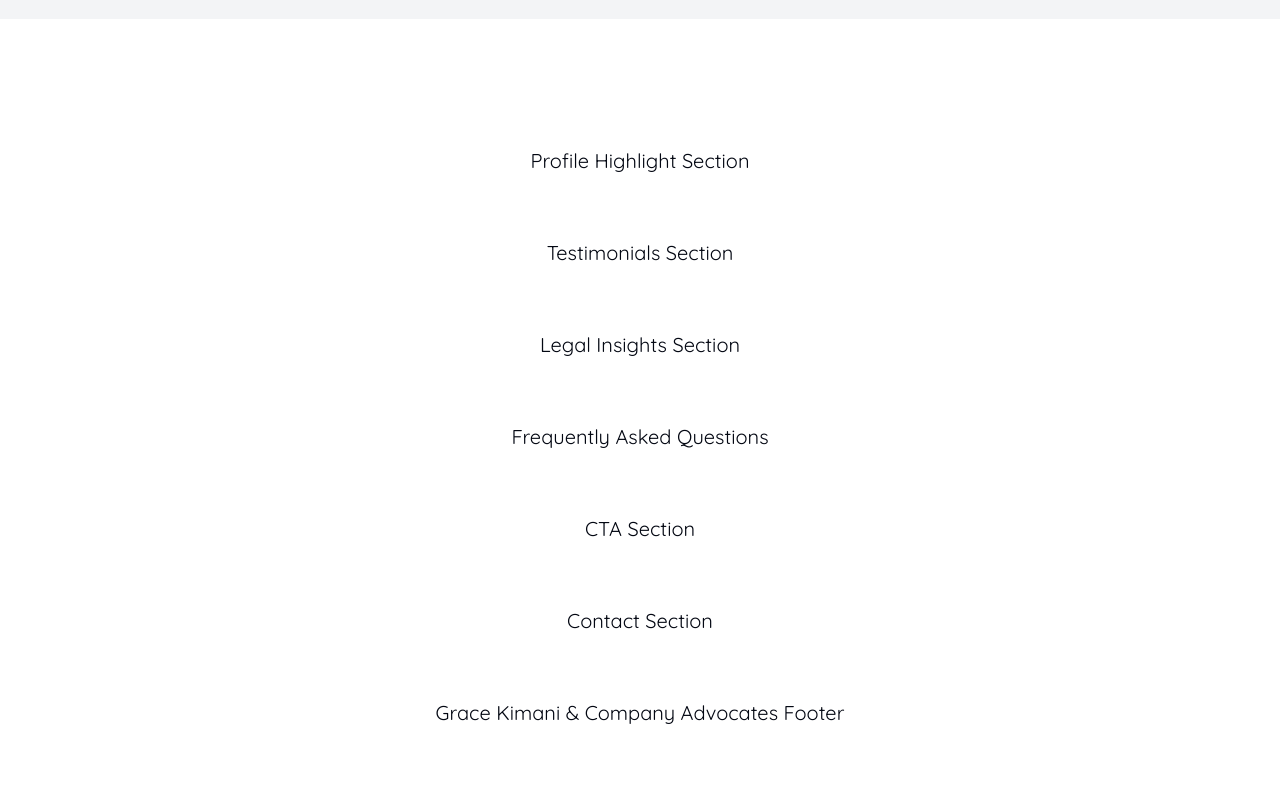
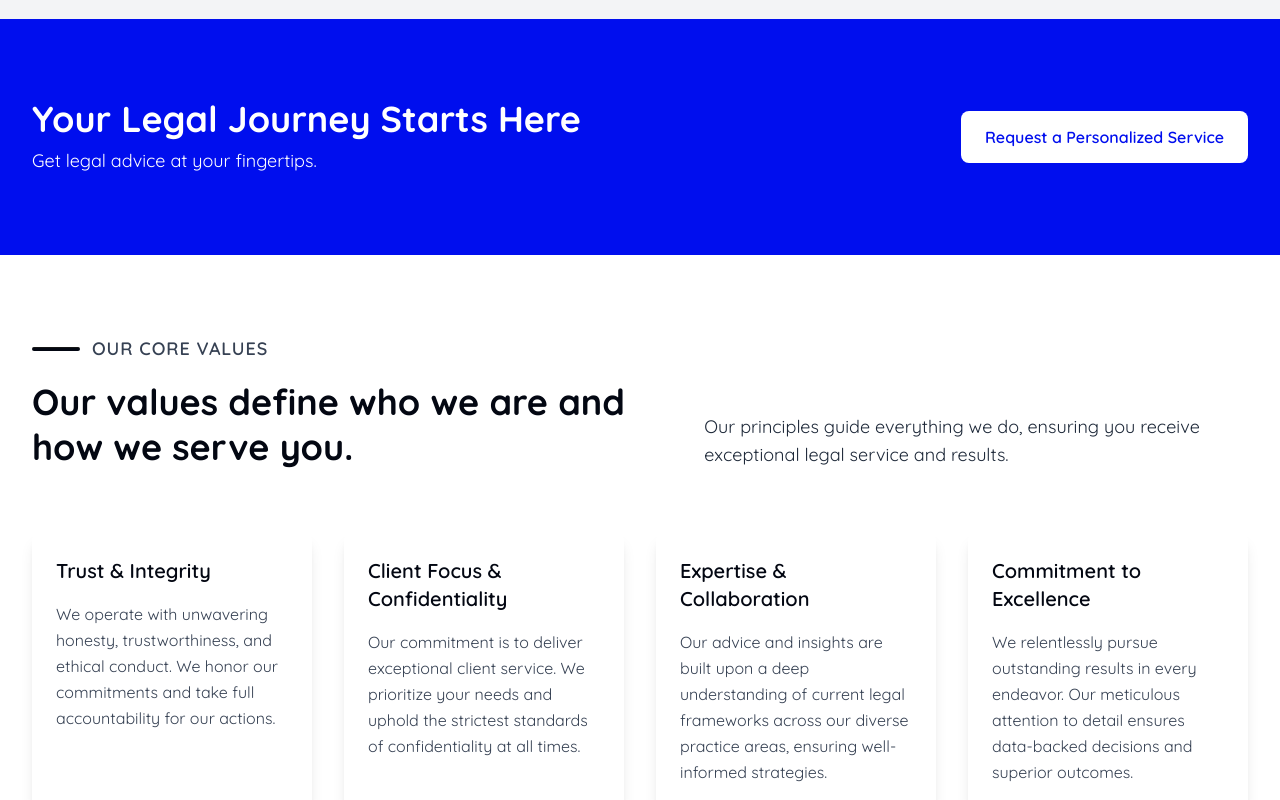
Before and after one commit to madgenius1/gracekimani, a Next.js app: page / in a window 1280 px wide. Shown: the part 2860-3660 px from the top of the page. Before the commit the page ends 3619 px from the top, so only its background shows below. Built offline with nearby package versions, Linux system fonts and the light colour scheme.

Commit message:
deleted:    src/app/(pages)/practice-areas/page.tsx         modified:   src/app/components/landing/PracticeAreas.tsx         modified:   src/app/components/landing/WhyUsSection.tsx         modified:   src/app/page.tsx

```diff
--- a/src/app/(pages)/practice-areas/page.tsx
+++ /dev/null
@@ -1,13 +0,0 @@
-
-
-export default function Page(){
-    return(
-        <main className="dark:bg-white bg-white h-screen">
-            <div className="max-w-screen-xl mx-auto">
-                <div className="lg:p-8 md:p-6 p-4">
-                    <h2 className="text-xl text-gray-950 text-center">Practice Areas</h2>
-                </div>
-            </div>
-        </main>
-    )
-}
--- /dev/null
+++ b/src/app/components/landing/Banner.tsx
@@ -0,0 +1,25 @@
+
+
+import Link from "next/link"
+
+export default function Banner() {
+    return (
+        <main className="dark:bg-[#000EEE] bg-[#000EEE]">
+            <div className="max-w-screen-xl mx-auto">
+                <div className="lg:px-8 lg:py-20 md:px-6 md:py-12 px-4 py-8">
+                    <div className="flex flex-col lg:flex-row gap-4 lg:justify-between items-center justify-center">
+                        <div className="text-white text-center lg:text-left">
+                            <h1 className="text-2xl lg:text-4xl font-bold">Your Legal Journey Starts Here</h1>
+                            <p className="mt-2 text-lg">Get legal advice at your fingertips.</p>
+                        </div>
+                        <div className="mt-4 lg:mt-0">
+                            <Link href="/contact" className="bg-white text-[#000EEE] px-6 py-4 rounded-lg font-semibold hover:bg-gray-200 transition duration-300">
+                                Request a Personalized Service
+                            </Link>
+                        </div>
+                    </div>
+                </div>
+            </div>
+        </main>
+    )
+}
--- a/src/app/components/landing/PracticeAreas.tsx
+++ b/src/app/components/landing/PracticeAreas.tsx
@@ -73,7 +73,7 @@
 export default function PracticeAreas() {
     return (
         <section className="bg-gray-100 py-12 sm:py-16 lg:py-20">
-            <div className="container mx-auto px-4 sm:px-6 lg:px-8">
+            <div className="max-w-screen-xl mx-auto px-4 sm:px-6 lg:px-8">
                 {/* Section Header */}
                 <div className="mb-10 lg:mb-16">
                     <div className="flex items-center space-x-3 mb-4">
--- a/src/app/components/landing/WhyUsSection.tsx
+++ b/src/app/components/landing/WhyUsSection.tsx
@@ -1,23 +1,68 @@
-
-
 export default function WhyUsSection() {
     return (
-        <main className="dark:bg-white bg-white">
-            <div className="max-w-screen-xl mx-auto">
-                <div className="lg:px-8 lg:py-12 md:p-6 p-4">
-                    <div className="flex flex-col gap-4 space-y-2">
-                        <div className="flex items-center flex-row space-x-6">
-                            <span className="flex">
+        <section className="bg-white dark:bg-white py-12 sm:py-16 lg:py-20">
+            <div className="max-w-screen-xl mx-auto px-4 sm:px-6 lg:px-8">
+                {/* Section Header */}
+                <div className="mb-10 lg:mb-16">
+                    <div className="flex items-center space-x-3 mb-4">
+                        <hr className="w-12 h-1 bg-gray-950 rounded-full" />
+                        <h2 className="text-sm sm:text-base lg:text-lg font-semibold uppercase text-gray-700 tracking-wider">
+                            Our Core Values
+                        </h2>
+                    </div>
+                    <div className="flex flex-col lg:flex-row lg:items-end lg:justify-between gap-6 lg:gap-12">
+                        <h1 className="text-2xl sm:text-3xl lg:text-4xl font-bold max-w-xl lg:max-w-3xl leading-tight text-gray-950">
+                            Our values define who we are and how we serve you.
+                        </h1>
+                        <p className="text-base sm:text-lg text-gray-800 lg:max-w-2xl">
+                            Our principles guide everything we do, ensuring you receive exceptional legal service and results.
+                        </p>
+                    </div>
+                </div>
 
-                            </span>
-                            <span className="text-md font-medium lg:text-lg md:text-md text-gray-950">
-
-                            </span>
-                        </div>
+                {/* Values Grid */}
+                <div className="grid grid-cols-1 md:grid-cols-2 lg:grid-cols-4 gap-6 lg:gap-8">
+                    {/* Trust and Integrity Card */}
+                    <div className="flex flex-col gap-4 rounded-lg shadow-lg p-6 bg-white transition-transform duration-300 hover:scale-105 hover:shadow-xl">
+                        <h3 className="text-xl font-semibold text-gray-950">
+                            Trust & Integrity
+                        </h3>
+                        <p className="text-md text-gray-700 leading-relaxed">
+                            We operate with unwavering honesty, trustworthiness, and ethical conduct. We honor our commitments and take full accountability for our actions.
+                        </p>
                     </div>
 
+                    {/* Client Focus and Confidentiality Card */}
+                    <div className="flex flex-col gap-4 rounded-lg shadow-lg p-6 bg-white transition-transform duration-300 hover:scale-105 hover:shadow-xl">
+                        <h3 className="text-xl font-semibold text-gray-950">
+                            Client Focus & Confidentiality
+                        </h3>
+                        <p className="text-md text-gray-700 leading-relaxed">
+                            Our commitment is to deliver exceptional client service. We prioritize your needs and uphold the strictest standards of confidentiality at all times.
+                        </p>
+                    </div>
+
+                    {/* Knowledge and Collaboration Card */}
+                    <div className="flex flex-col gap-4 rounded-lg shadow-lg p-6 bg-white transition-transform duration-300 hover:scale-105 hover:shadow-xl">
+                        <h3 className="text-xl font-semibold text-gray-950">
+                            Expertise & Collaboration
+                        </h3>
+                        <p className="text-md text-gray-700 leading-relaxed">
+                            Our advice and insights are built upon a deep understanding of current legal frameworks across our diverse practice areas, ensuring well-informed strategies.
+                        </p>
+                    </div>
+
+                    {/* Commitment to Excellence Card */}
+                    <div className="flex flex-col gap-4 rounded-lg shadow-lg p-6 bg-white transition-transform duration-300 hover:scale-105 hover:shadow-xl">
+                        <h3 className="text-xl font-semibold text-gray-950">
+                            Commitment to Excellence
+                        </h3>
+                        <p className="text-md text-gray-700 leading-relaxed">
+                            We relentlessly pursue outstanding results in every endeavor. Our meticulous attention to detail ensures data-backed decisions and superior outcomes.
+                        </p>
+                    </div>
                 </div>
             </div>
-        </main>
-    )
+        </section>
+    );
 }
--- a/src/app/page.tsx
+++ b/src/app/page.tsx
@@ -1,3 +1,4 @@
+import Banner from "./components/landing/Banner";
 import ContactSection from "./components/landing/Contact";
 import CTASection from "./components/landing/CTASection";
 import FAQs from "./components/landing/FAQs";
@@ -14,10 +15,11 @@
     <main>
       <Hero />
       <PracticeAreas />
+      <Banner />
       <WhyUsSection />
       <ProfileHighlight />
+      <LegalInsights />
       <Testimonials />
-      <LegalInsights />
       <FAQs />
       <CTASection />
       <ContactSection />
```
